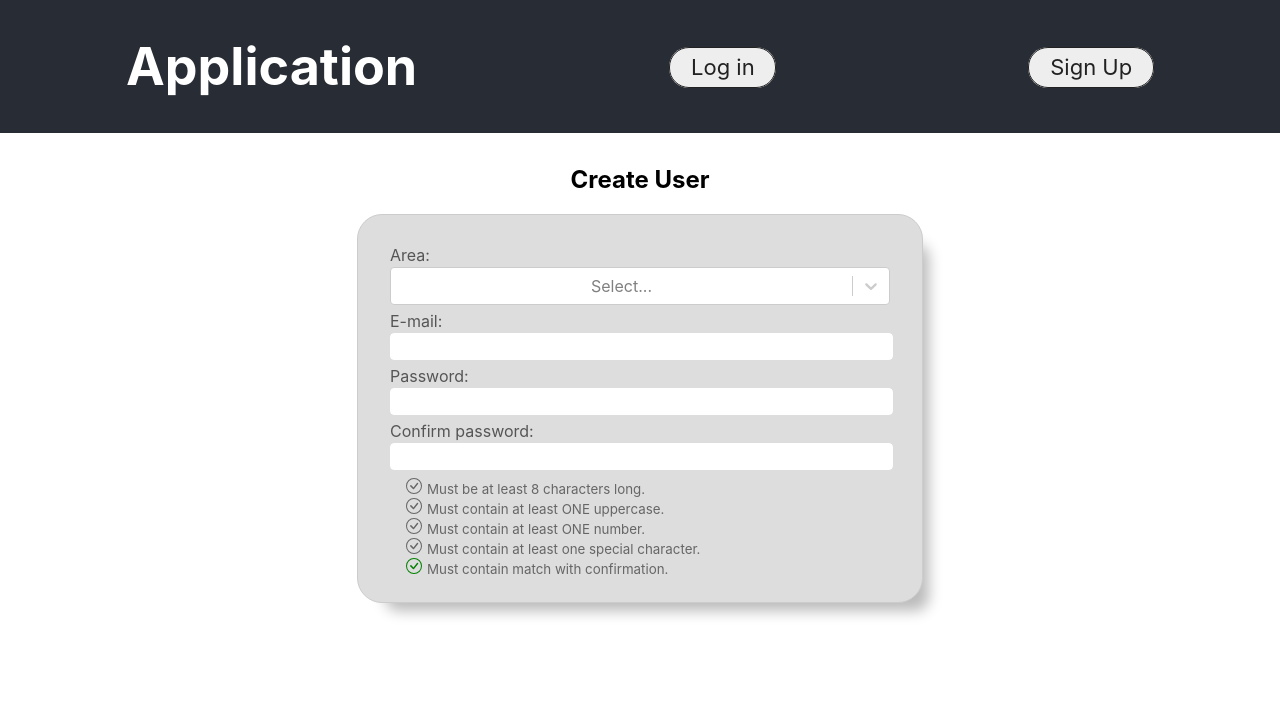
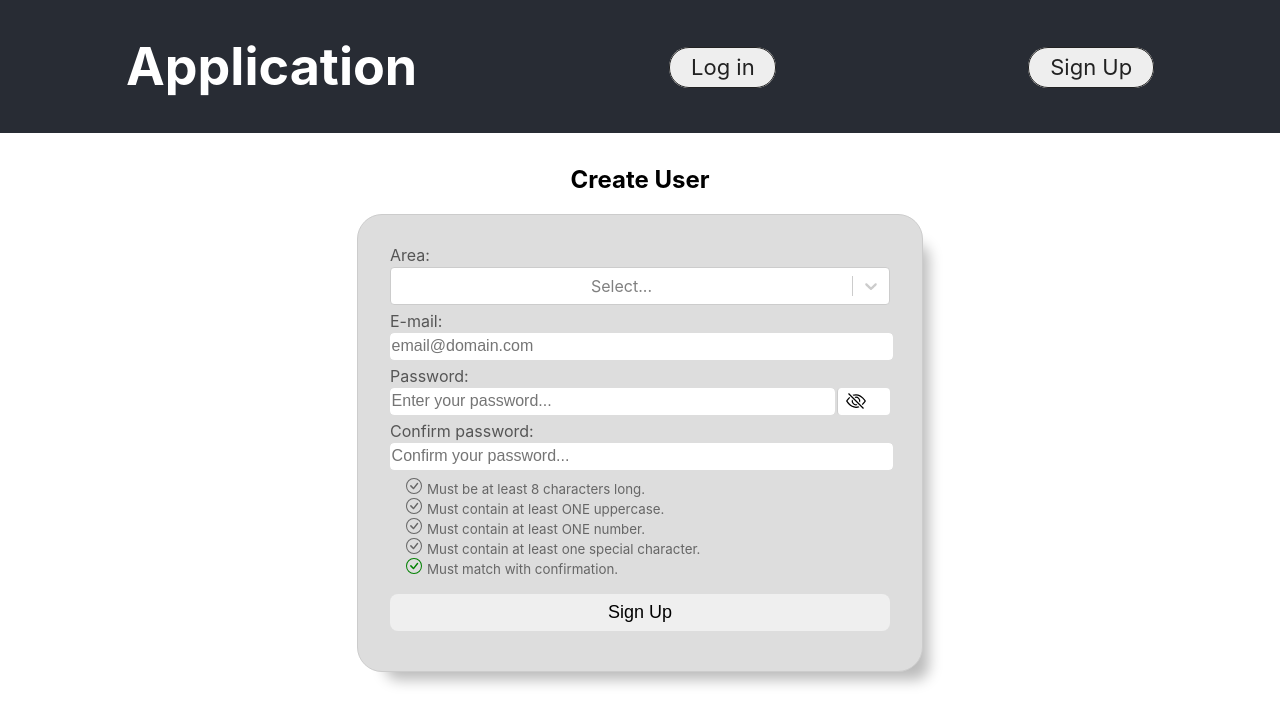
Before and after one commit to i-wolffe/sqlexpress-client, a React (Create React App) app: page /register in a window 1280 px wide. Shown: the top 724 px of the page. Built offline with nearby package versions, Linux system fonts and the light colour scheme.

Commit message:
Started working on Register form and Validations

```diff
--- a/src/views/Register.jsx
+++ b/src/views/Register.jsx
@@ -1,6 +1,6 @@
 import React, { Component } from 'react'
 import Select from 'react-select'
-import { BsCheckCircle } from 'react-icons/bs'
+import { BsCheckCircle,BsEyeSlash,BsEye } from 'react-icons/bs'
 
 let selectAll = (e) => {
   e.target.select()
@@ -35,7 +35,7 @@ let CustomListElement = ({...props}) => {
       isActive = Boolean(str.match(/[^A-Za-z0-9]/g))
       break
     case 'match':
-      content = 'Must contain match with confirmation.'
+      content = 'Must match with confirmation.'
       // verify if the length of the password is at least
       isActive = Boolean(str === props.state.confirm)
       break
@@ -67,13 +67,14 @@ export class Register extends Component {
       role: '',
       password: '',
       confirm: '',
+      showPassword: true,
       requirements: [],
       user: {}
     };
   }
   updateEmail = (e) => {
     this.setState({
-      email:e.target.value
+      email: e.target.value
     })
   }
   updateRole = (e) => { // Different because the it comes from a react-Select input
@@ -94,8 +95,37 @@ export class Register extends Component {
   logChange = (e) => {
     console.error(e)
   }
-  fetchUser = async (params)  => {
+  togglePassword = (value) => {
+    this.setState({
+      showPassword : value,
+      showError : false
+    })
+  }
+  validateData = async () => {
+    //TODO: validate the password conditions are met, and copy the email validation
+    // better Feedback to the user, in this case the dev admin
+    // add a default/secret dev role
+    // switch an error case in a function to display Email Error and color the checks
+    // Search how to get all li elements on the template? verify they contain the completed class,
+    // overwrite the gray with red, maybe will need to use important on green validations
+     return false   // any condition is not fullfiled
+  }
+  postUser = async ()  => {
     // Save user on the DB
+  }
+  handleSubmit = (e)  => {
+    e.preventDefault()
+    // this.setState({ showError : false })
+    this.validateData().then(res => {
+      if (res) {
+        // Send Query
+        console.log('Ready for query')
+        this.postUser(e)
+      } else {
+        console.log('Display wrong data format')
+        console.log('--',this.state)
+      }
+    })
   }
   render() {
     const comparisions = ['length','caps','number','special','match']
@@ -120,17 +150,22 @@ export class Register extends Component {
             </div>
             <div>
               <label htmlFor="email-input" id="email-label">E-mail:</label>
-              <input onClick={selectAll} type="email" id="email-input"
-                autoComplete="off" required={true} onChange={this.updateEmail}/>
+              <input onClick={selectAll} type="email" id="email-input"  placeholder="email@domain.com"
+                required={true} onChange={this.updateEmail}/>
             </div>
             <div>
               <label htmlFor="password-input" id="email-label">Password:</label>
-              <input onClick={selectAll} type="password" id="password-input"
-                autoComplete="off" required={true} onChange={this.updatePassword}/>
+              <div className="flex">
+                <input type={this.state.showPassword ? "text" : "password"} id="password-input"  placeholder="Enter your password..."
+                  autoComplete="off" required={true} onChange={this.updatePassword}/>
+                <span className="toggle" onClick={() => this.togglePassword(!this.state.showPassword)}>
+                   {this.state.showPassword ? <BsEyeSlash/> : <BsEye /> }
+                </span>
+              </div>
             </div>
             <div>
               <label htmlFor="confirm" id="email-label">Confirm password:</label>
-              <input onClick={selectAll} type="password" id="confirm-input"
+              <input onClick={selectAll} type="password" id="confirm-input" placeholder="Confirm your password..."
                 autoComplete="off" required={true} onChange={this.updateConfirm}/>
             </div>
             <div>
@@ -141,6 +176,9 @@ export class Register extends Component {
                 })}
               </div>
             </div>
+            <div>
+              <button className="submit" onClick={this.handleSubmit}>Sign Up</button>
+            </div>
           </form>
         </div>
       </div>
```
